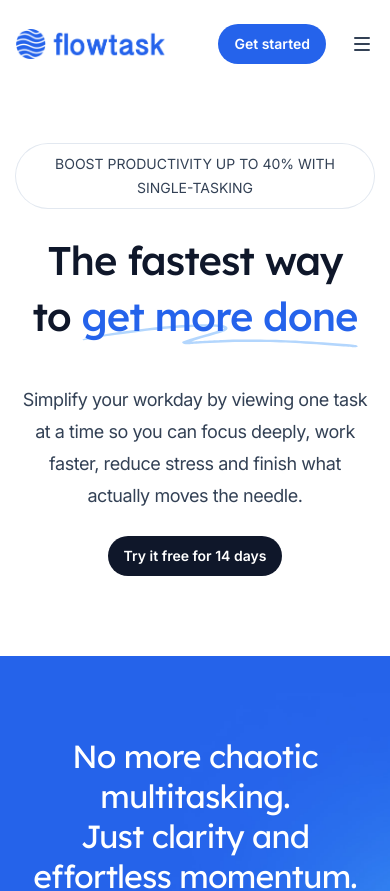
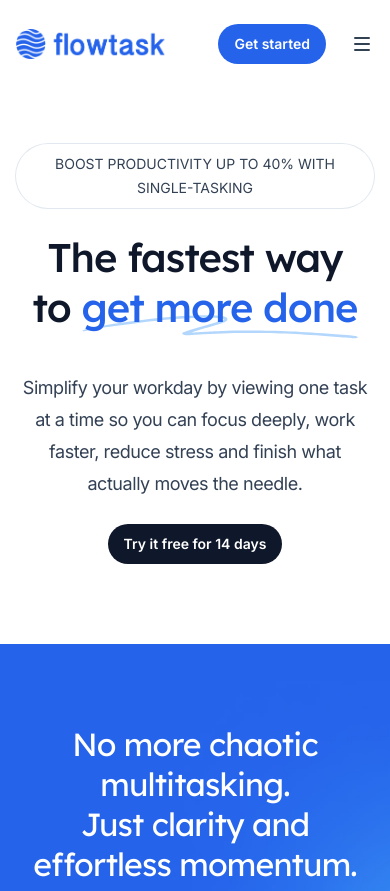
Before and after one commit to jnaples/flowtask-marketing, a Next.js app: page / in a window 390 px wide. Shown: the top 891 px of the page. Built offline with nearby package versions, Linux system fonts and the light colour scheme.

Commit message:
Fix line height in hero heading

```diff
--- a/src/components/Hero.jsx
+++ b/src/components/Hero.jsx
@@ -22,7 +22,7 @@
         Boost productivity up to 40% with single-tasking{' '}
         <ArrowUpRightIcon className="hidden h-4 w-4 text-current md:block" />
       </Button>
-      <h1 className="mx-auto max-w-5xl font-display text-4xl font-medium tracking-tight text-slate-900 sm:text-7xl">
+      <h1 className="mx-auto max-w-5xl font-display text-4xl font-medium leading-tight tracking-tight text-slate-900 sm:text-7xl">
         The fastest way
         <br />
         to{' '}
```
